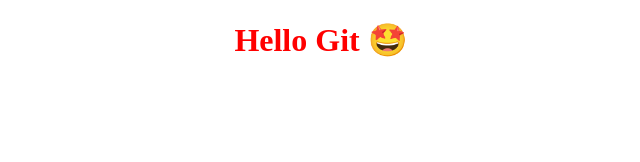
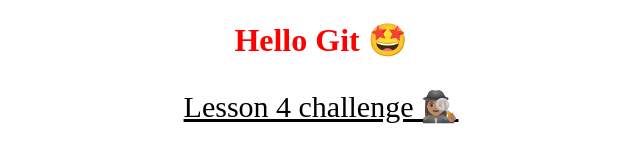
Before and after one commit to akhona-dee/AkhonaSheCodes, a plain HTML site: page index.html in a window 1280 px wide. Shown: the whole page, without its empty margins (319-959 px from the left). Drawn offline with Linux system fonts and the light colour scheme.

Commit message:
Edited index.html & style.css
Created <p> and styled it

```diff
--- a/index.html
+++ b/index.html
@@ -11,6 +11,9 @@
 <h1>
     Hello Git 🤩
 </h1>
+<p>
+    Lesson 4 challenge 🕵🏽‍♀️
+</p>
 <script src="script.js"></script>
 </body>
 </html>
--- a/style.css
+++ b/style.css
@@ -3,3 +3,10 @@ h1 {
         color: red;
         font-weight: 200px;
     }
+
+p {
+    color: black;
+    text-align: center;
+    text-decoration: underline;
+    font-size: 30px;
+}
```
